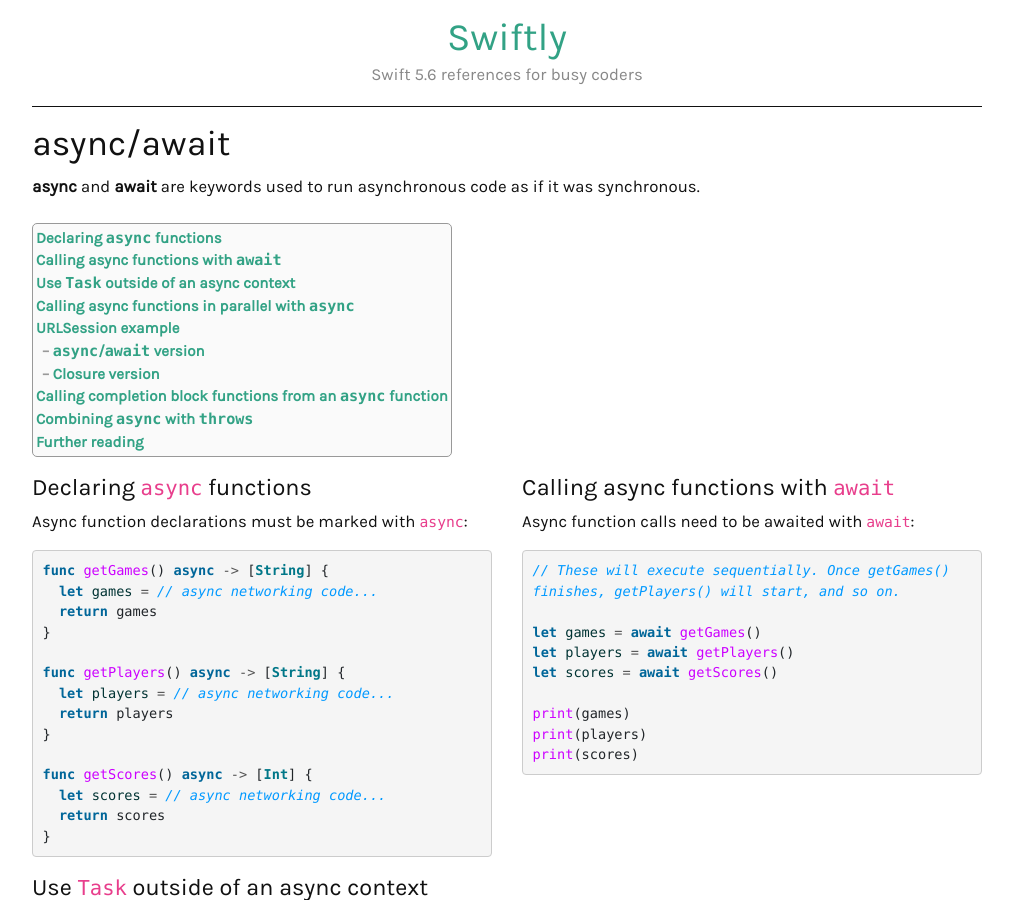
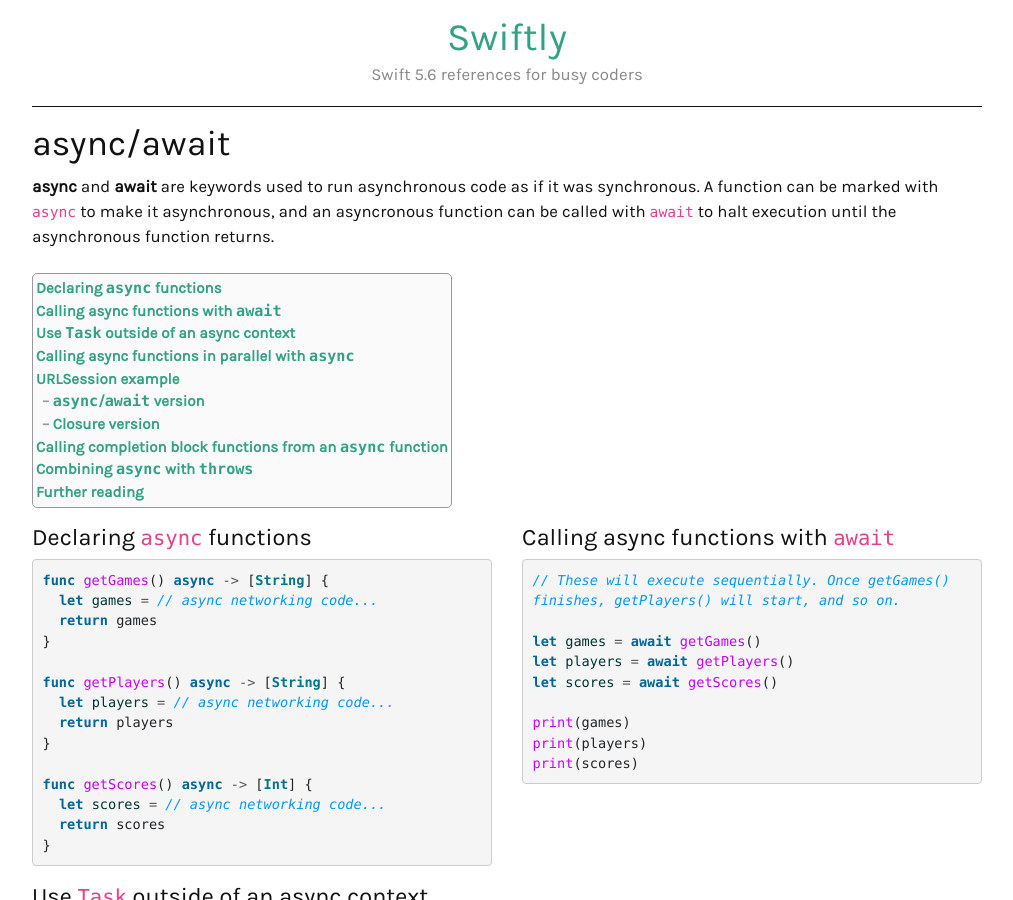
Before and after one commit to ebelinski/swiftly, a Jekyll site: the page built from _guides/async-await.md, in a window 1280 px wide and 900 px high. Shown: the whole window, without its empty margins (133-1146 px from the left). Built offline with Jekyll 4.4.1, drawn with Linux system fonts in a browser that asks for light colours; comment, search, counter and statistics services are not loaded; some of the changed text lies outside the part shown.

Commit message:
Tweaked intro text, added more links.

````diff
--- a/_guides/async-await.md
+++ b/_guides/async-await.md
@@ -8,7 +8,7 @@ redirect_from:
 ---
 {::options parse_block_html="true" /}
 
-**async** and **await** are keywords used to run asynchronous code as if it was synchronous.
+**async** and **await** are keywords used to run asynchronous code as if it was synchronous. A function can be marked with `async` to make it asynchronous, and an asyncronous function can be called with `await` to halt execution until the asynchronous function returns.
 
 * TOC
 {:toc}
@@ -16,8 +16,6 @@ redirect_from:
 {% include opencol.html size=6 newrow=true %}
 
 ### Declaring `async` functions
-
-Async function declarations must be marked with `async`:
 
 ```swift
 func getGames() async -> [String] {
@@ -39,8 +37,6 @@ func getScores() async -> [Int] {
 {% include closecol.html %}{% include opencol.html size=6 %}
 
 ### Calling async functions with `await`
-
-Async function calls need to be awaited with `await`:
 
 ```swift
 // These will execute sequentially. Once getGames() finishes, getPlayers() will start, and so on.
@@ -189,7 +185,7 @@ Task {
 
 ### Combining `async` with `throws`
 
-Async functions can still throw errors, but they must be called with `try await`:
+Async functions can still throw [errors](/errors), but they must be called with `try await`:
 
 ```swift
 import Foundation
@@ -216,3 +212,4 @@ Task {
 ### Further reading
 
 * [Concurrency `📖 Official Swift Book`](https://docs.swift.org/swift-book/LanguageGuide/Concurrency.html)
+* [Connecting async/await to other Swift code](https://www.swiftbysundell.com/articles/connecting-async-await-with-other-swift-code/)
````
